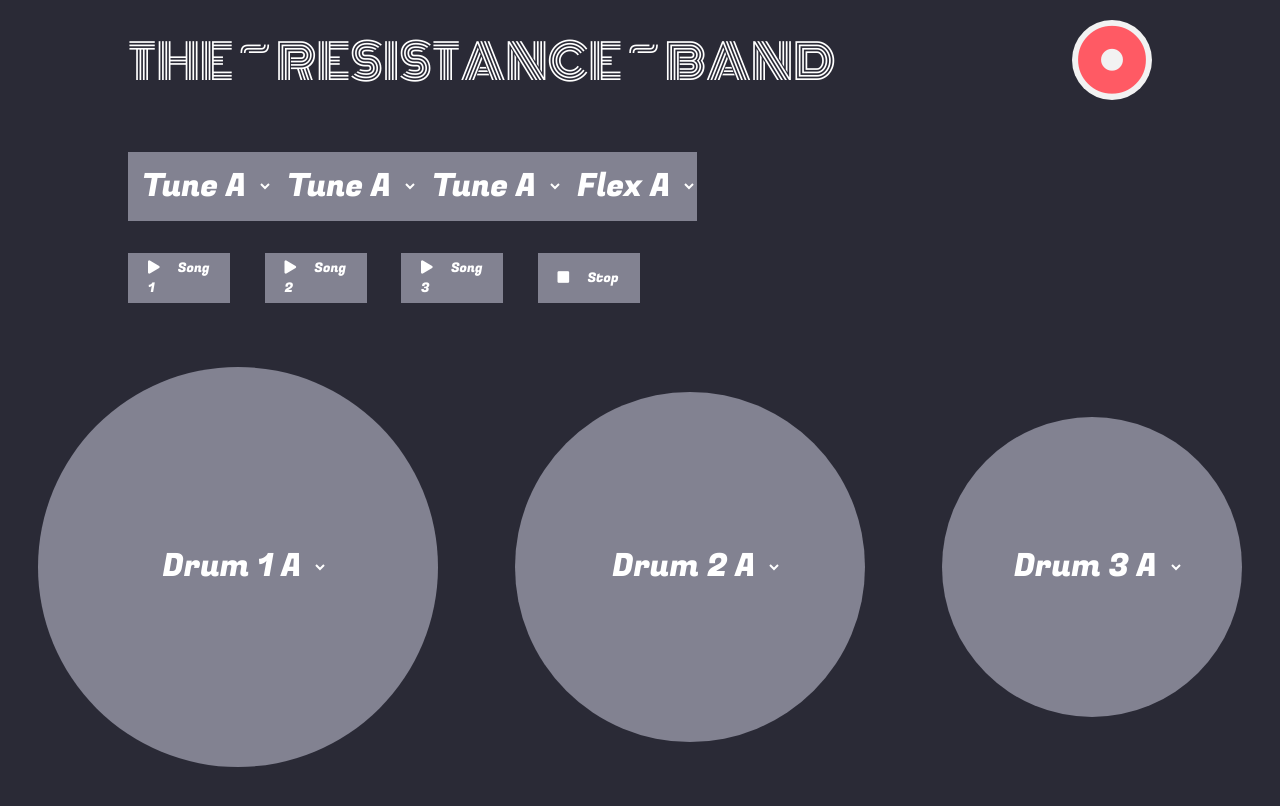
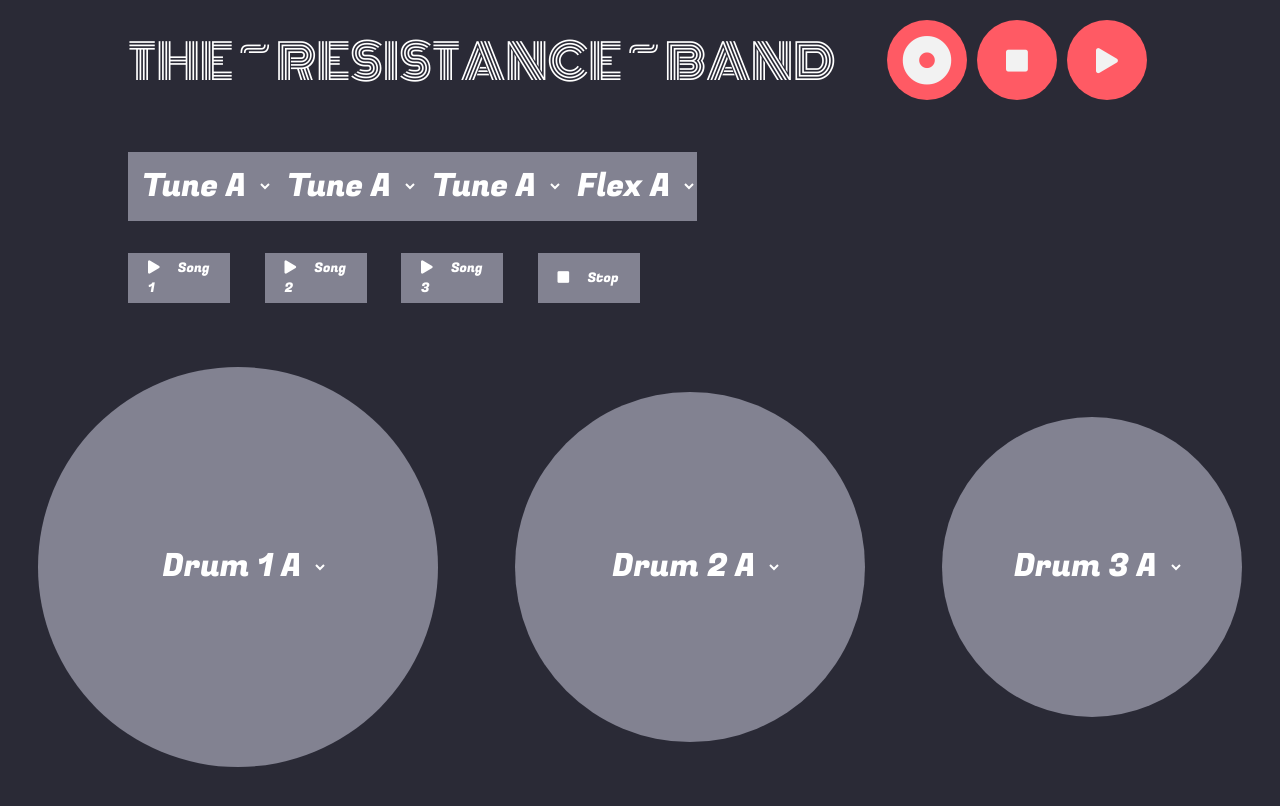
Before and after one commit to TheResistanceBand/theResistanceBand, a website: page webServer/public/index.html in a window 1280 px wide. Drawn offline with nearby package versions, Linux system fonts and the light colour scheme; no server answers.

Commit message:
Adds recording start, stop, and play functionality to frontend and client.js

```diff
--- a/webServer/public/client.js
+++ b/webServer/public/client.js
@@ -1,8 +1,23 @@
 var socket = io();        // websocket to the server
 
-socket.on('drum1', function() {
-  var audio = new Audio('clap.wav');
-  audio.play();
+// socket.on('drum1', function() {
+//   var audio = new Audio('clap.wav');
+//   audio.play();
+// });
+
+$('#record-start').on('click', e => {
+    socket.emit('record', "start");
+    console.log("Recording Started");
+});
+
+$('#record-stop').on('click', e => {
+    socket.emit('record', "stop");
+    console.log("Recording Stopped");
+});
+
+$('#record-play').on('click', e => {
+    socket.emit('record', "play");
+    console.log("Recording Playing");
 });
 
 $('#theremin-low').on('change', e => {
--- a/webServer/public/index.html
+++ b/webServer/public/index.html
@@ -13,7 +13,11 @@
 <body>
   <div class="header">
     <h1 id="logo">The ~ Resistance ~ Band</h1>
-    <button id="record" class="btn"><i class="fas fa-dot-circle"></i></button>
+    <div class="record">
+      <button id="record-start" class="btn"><i class="fas fa-dot-circle"></i></button>
+      <button id="record-stop" class="btn"><i class="fas fa-stop"></i></button>
+      <button id="record-play" class="btn"><i class="fas fa-play"></i></button>
+    </div>
   </div>
 
 
--- a/webServer/public/theme.css
+++ b/webServer/public/theme.css
@@ -26,25 +26,38 @@ h1, h2, h3, h4, h5, h6 {
   margin: 0;
 }
 
-#record {
+.record {
   position: absolute;
   right: 10%;
   top: 20px;
+  display: flex;
 }
 
 
 .btn {
-  display: inline-block;
   height: 80px;
   width: 80px;
-  background: #F2F2F2;
+  color: #F2F2F2;
   outline: none;
-  border: none;
+  border: 0px solid #F2F2F2;
   border-radius: 40px;
-  font-size: 70px;
   padding: 0;
-  margin: 0;
-  color: #FF5A64;
+  margin: 0 5px;
+  background: #FF5A64;
+  font-size: 25px;
+  line-height: 25px;
+  transition: all 150ms ease;
+  cursor: pointer;
+}
+
+.btn:hover {
+  border: 6px solid #F2F2F2;
+  box-shadow: 0px 5px 5px 5px rgba(0,0,0,0.2);
+  transform: scale(1.1);
+}
+
+#record-start {
+  font-size: 50px;
 }
 
 .drum-container {
```
